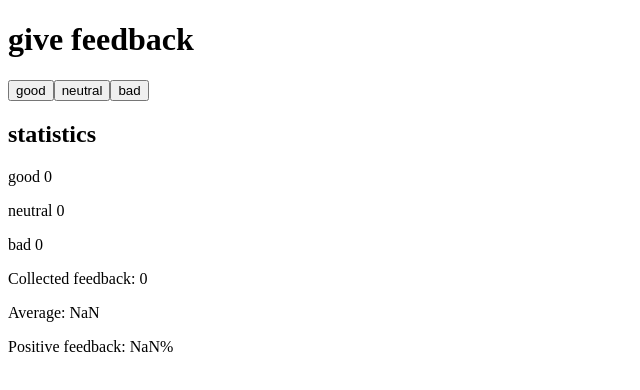
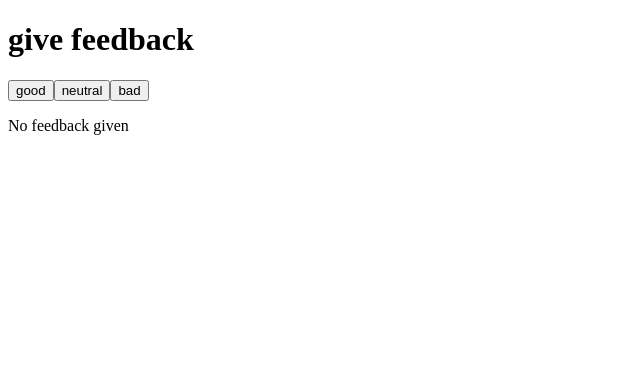
Before and after one commit to JMarte03/fullstack-open, a React (Vite) app in the folder part1/unicafe/: page / in a window 1280 px wide. Shown: the top 390 px of the page, without its empty margins (0-640 px from the left). Built offline with nearby package versions, Linux system fonts and the light colour scheme.

Commit message:
Exercise 1.9

```diff
--- a/part1/unicafe/src/App.jsx
+++ b/part1/unicafe/src/App.jsx
@@ -1,6 +1,11 @@
 import { useState } from "react";
 
 const Statistics = ({ good, neutral, bad, collected, average }) => {
+  if (collected(good, neutral, bad) == 0){
+    return (
+      <p>No feedback given</p>
+    )
+  }
   return (
     <>
       <h2>statistics</h2>
```
